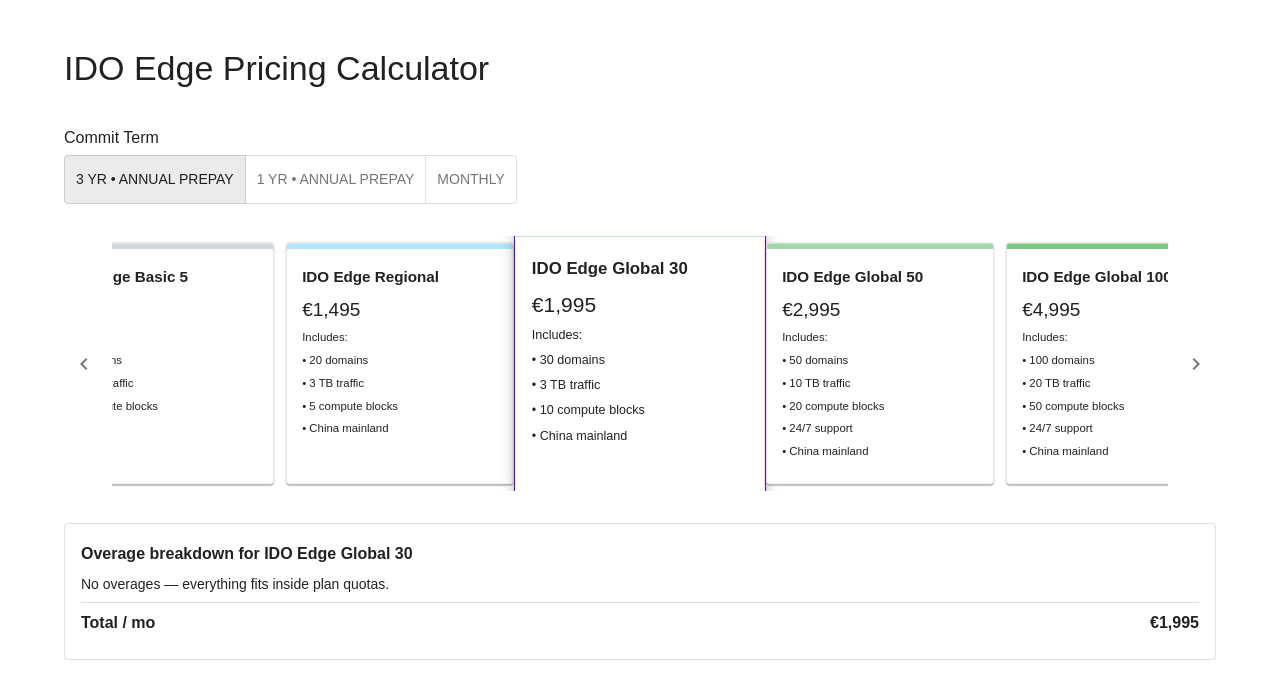
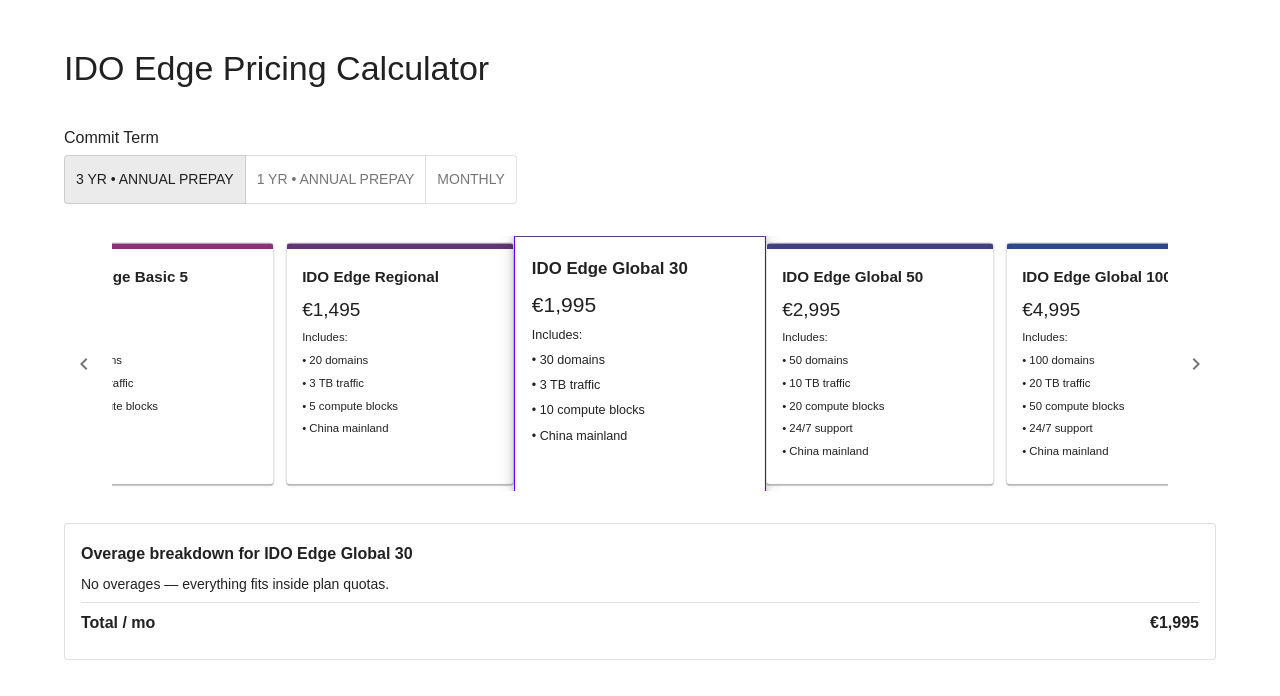
Before and after one commit to Ravnsgaard/f21-calculator, a Next.js app: page / in a window 1280 px wide. Shown: the top 696 px of the page. Built offline with nearby package versions, Linux system fonts and the light colour scheme.

Commit message:
Update PlanCard.tsx

```diff
--- a/src/components/PlanCard.tsx
+++ b/src/components/PlanCard.tsx
@@ -5,13 +5,13 @@ import { Currency } from "../constants";
 import { fmt } from "../utils/currency";
 
 const tint: Record<string, string> = {
-  "basic-2": "#ECEFF1",
-  "basic-5": "#CFD8DC",
-  "edge-regional": "#B3E5FC",
-  "edge-global-30": "#C8E6C9",
-  "edge-global-50": "#A5D6A7",
-  "edge-global-100": "#81C784",
-  "edge-dedicated": "#80DEEA"
+  "basic-2": "#BE2B7B",
+  "basic-5": "#8A3178",
+  "edge-regional": "#613773",
+  "edge-global-30": "#4E3A79",
+  "edge-global-50": "#424180",
+  "edge-global-100": "#2F4888",
+  "edge-dedicated": "#005297"
 };
 
 interface Props {
```
